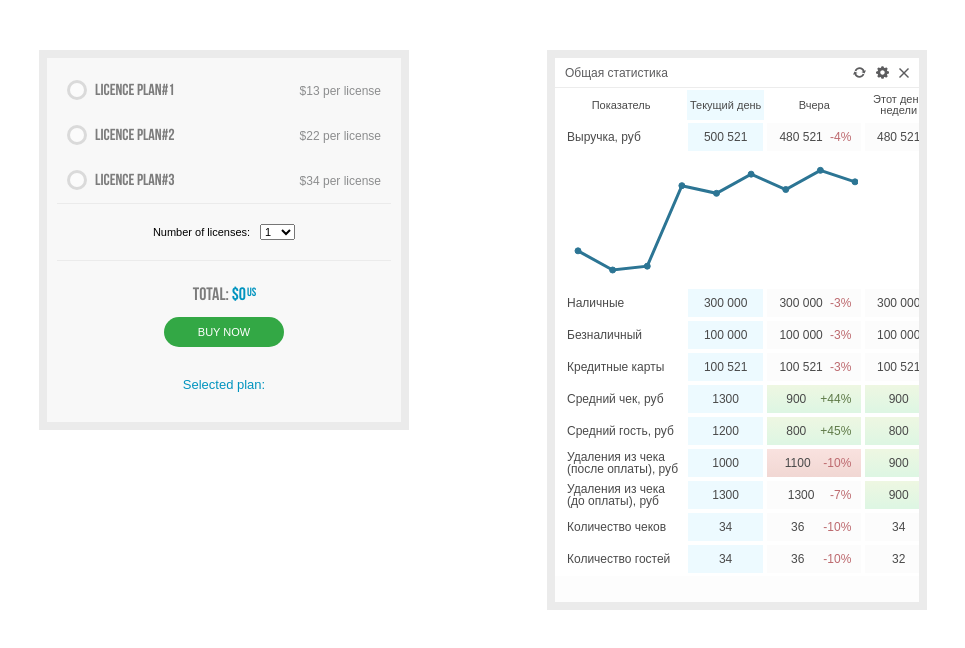
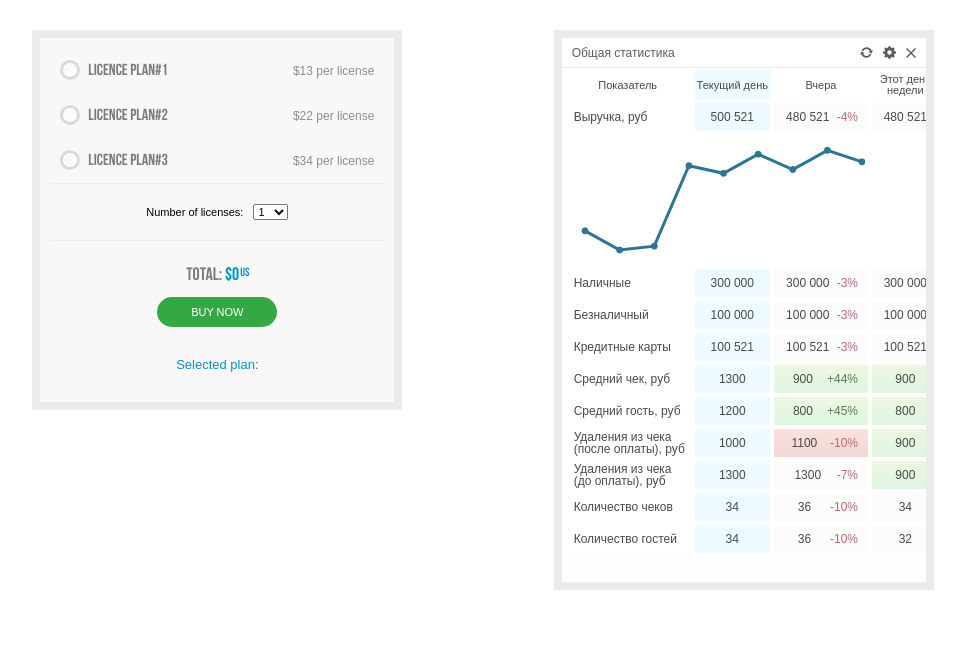
Before and after one commit to ronnika/license-plan, a website built with Parcel: page src/index.html in a window 1280 px wide. Shown: the whole page, without its empty margins (157-1122 px from the left). Built offline with nearby package versions, Linux system fonts and the light colour scheme.

Commit message:
refactor: change wrapper

```diff
--- a/src/blocks/wrapper/wrapper.scss
+++ b/src/blocks/wrapper/wrapper.scss
@@ -1,5 +1,5 @@
 .wrapper {
-    margin: 50px;
+    margin: 30px;
     display: flex;
     justify-content: space-evenly;
 }
```
